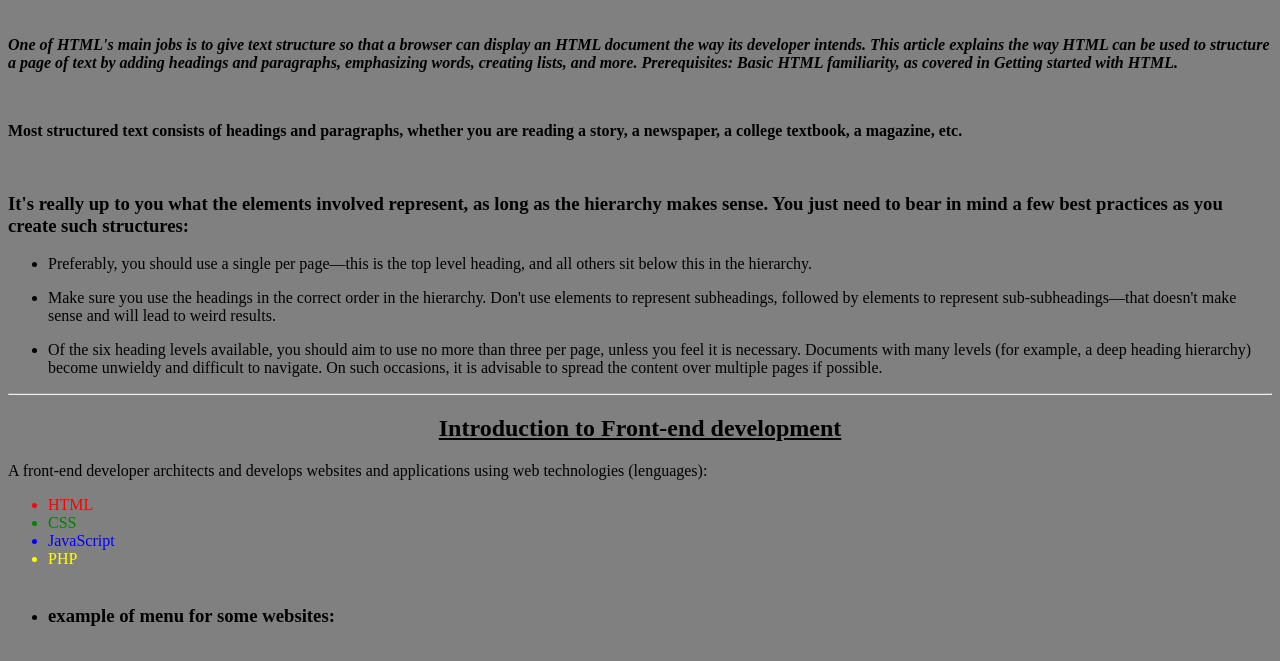
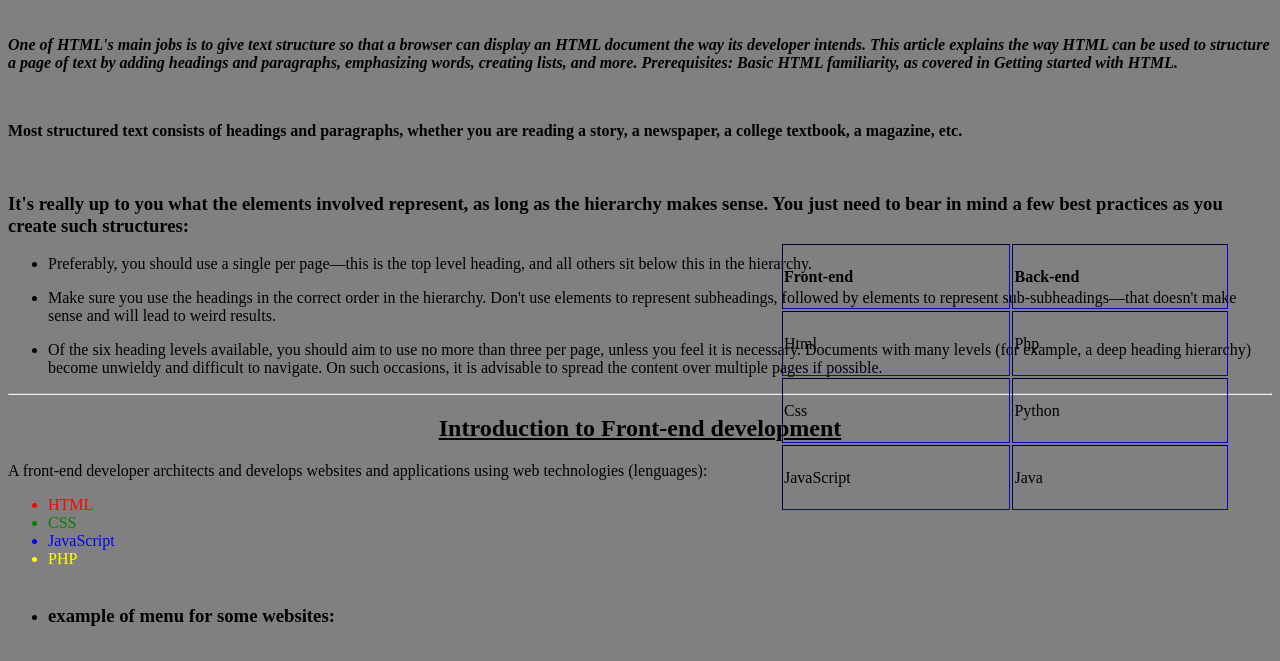
Before and after one commit to LukaStasevic/front-end-development, a plain HTML site: page index.html in a window 1280 px wide. Shown: the part 78-739 px from the top of the page. Drawn offline with Linux system fonts and the light colour scheme.

Commit message:
Add files via upload

```diff
--- a/index.html
+++ b/index.html
@@ -1,6 +1,6 @@
 <!DOCTYPE html>
-<html>
   <html lang="en">
+
     <head>
       <title>stasevicluka</title>
         <style>
@@ -18,6 +18,13 @@
       float: right;
       margin-left: 10px;
     }
+    #my-table {
+  position: fixed;
+  bottom: 0;
+  right: 0;
+  margin-bottom: 210px;
+  margin-right: 50px;
+}
   </style>
 
   <a href="https://www.snapchat.com/add/lukastasevic69" class="snapchat-link">
@@ -29,6 +36,8 @@
 </a>
           </style>
     </head>
+
+
     <body style="background-color: gray;">
 <h1><center><ins><mark style="background-color: red;">html and css fundamentals</mark></ins></center></h1>
 
@@ -65,9 +74,24 @@ Prerequisites: 	Basic HTML familiarity, as covered in Getting started with HTML.
 <h1 style="color: darkorange;">JavaScript</h1>
 <li><b>most important programe lenguage in Front-end developing</b></li>
 <hr>
+<table style="border: darkblue;" height="270" width="450" id="my-table" border="2">
+  <tr>
+    <td><b>Front-end</b></td>
+    <td><b>Back-end</b></td>
+  </tr>
+  <tr>
+    <td>Html</td>
+    <td>Php</td>
+  </tr>
+  <tr>
+    <td>Css</td>
+    <td>Python</td>
+  </tr>
+  <tr>
+    <td>JavaScript</td>
+    <td>Java</td>
+  </tr>
+</table>
 <p><center>Copyright &copy; LUKA Stasevic</p></center>
     </body>
 </html>
-
-    </body>
-</html>
```
